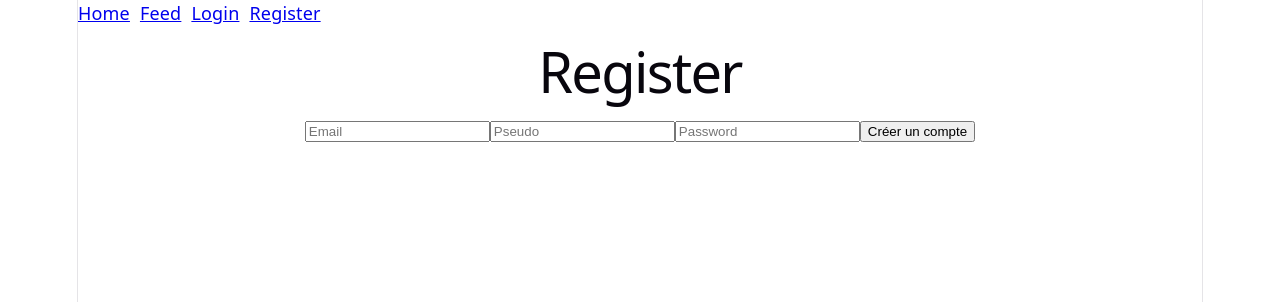
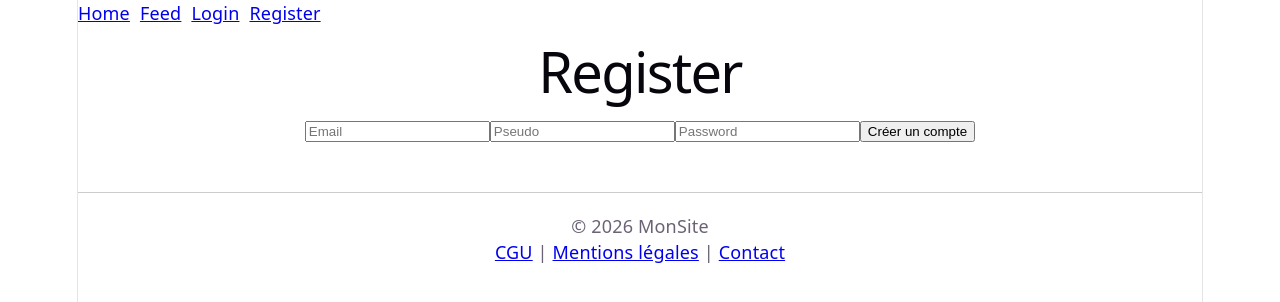
Before and after one commit to totorz76/bonfire, a React app in the folder frontend/: page /register in a window 1280 px wide. Shown: the top 302 px of the page. Built offline with nearby package versions, Linux system fonts and the light colour scheme; the HTML template or start-up script is replaced by a standard one.

Commit message:
Feat : Footer

```diff
--- a/frontend/src/App.jsx
+++ b/frontend/src/App.jsx
@@ -7,6 +7,7 @@ import PrivateRoute from "./components/PrivateRoute";
 import Navbar from "./components/Navbar/Navbar";
 import Home from "./pages/Home/Home";
 import PublicRoute from "./components/PublicRoute";
+import Footer from "./components/Footer/Footer";
 
 function App() {
   return (
@@ -33,6 +34,7 @@ function App() {
         />
         <Route path="/register" element={<Register />} />
       </Routes>
+      <Footer />
     </BrowserRouter>
   );
 }
--- /dev/null
+++ b/frontend/src/components/Footer/Footer.jsx
@@ -0,0 +1,21 @@
+function Footer() {
+  return (
+    <footer
+      style={{
+        marginTop: "50px",
+        padding: "20px",
+        borderTop: "1px solid #ccc",
+      }}
+    >
+      <p>© 2026 MonSite</p>
+
+      <div>
+        <a href="/cgu">CGU</a> |{" "}
+        <a href="/mentions-legales">Mentions légales</a> |{" "}
+        <a href="/contact">Contact</a>
+      </div>
+    </footer>
+  );
+}
+
+export default Footer;
```
Also changed, not shown: frontend/src/components/Footer/Footer.css (added).
